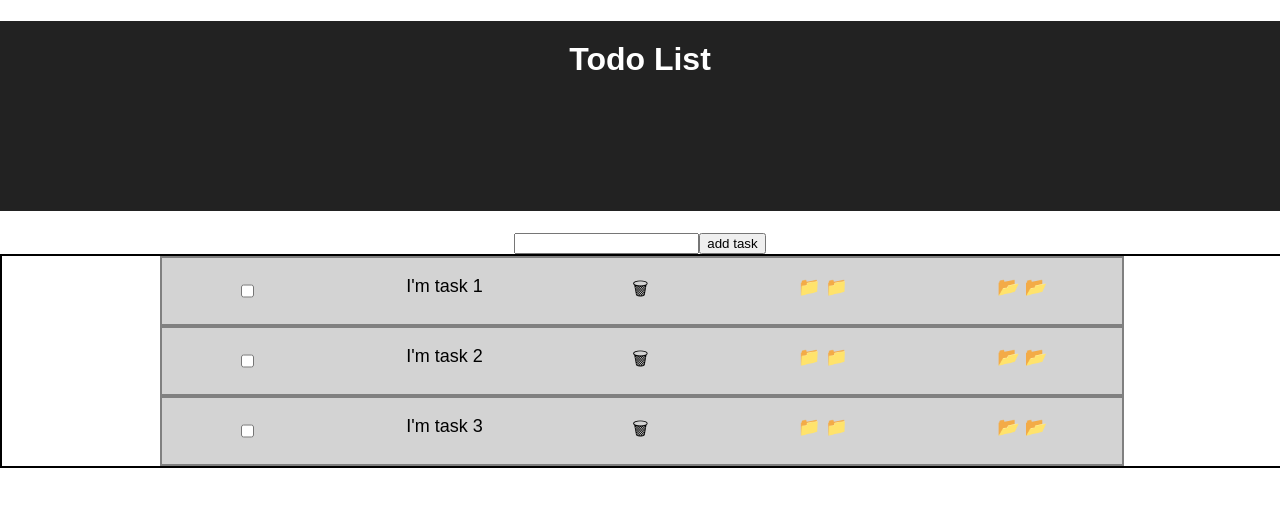
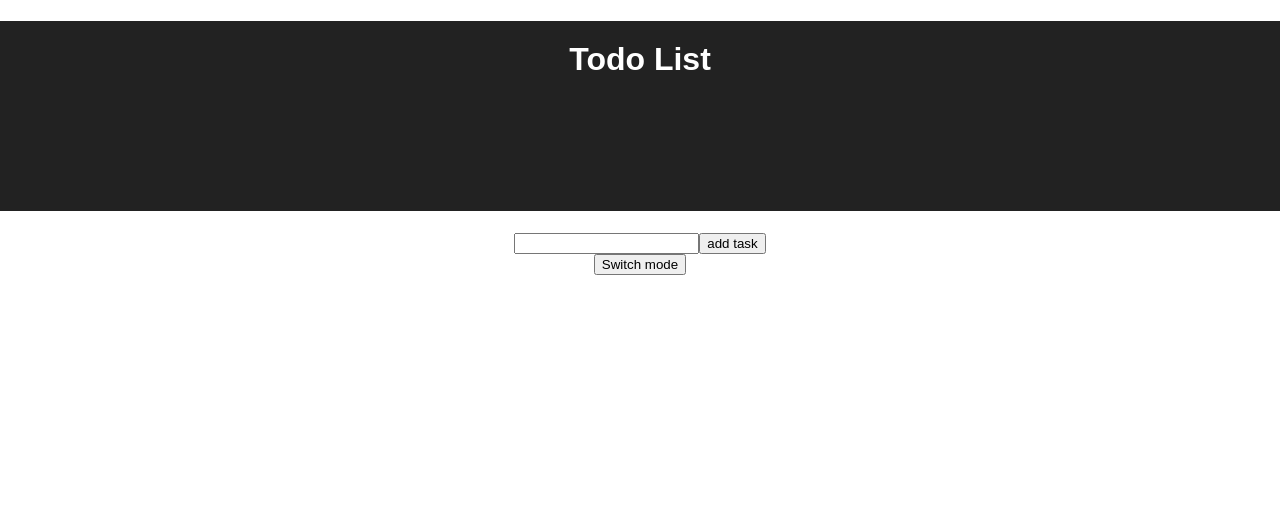
Before and after one commit to damien-rembert/todo_react, a React (Create React App) app: page / in a window 1280 px wide. Shown: the top 506 px of the page. Built offline with nearby package versions, Linux system fonts and the light colour scheme.

Commit message:
added archive and edit functions

```diff
--- a/src/Todo.css
+++ b/src/Todo.css
@@ -43,9 +43,9 @@ div.list {
   width: 100%;
   display: flex;
   flex-direction: column;
-  border-style: solid;
+  /* border-style: solid;
   border-color: black;
-  border-width: 2px;
+  border-width: 2px; */
   align-items: center;
 }
 
--- a/src/Todo.js
+++ b/src/Todo.js
@@ -4,6 +4,8 @@ import './Todo.css';
 
 
 // TODO
+// make the meaning of "switch mode" obvious
+// add text on hover for buttons
 // CSS if a task is very long the text should wrap
 // CSS checkbox and buttons should be sitting in squares and stay at the end of their side
 // grey out add task button when text field empty
@@ -22,21 +24,21 @@ import './Todo.css';
 
 
 
-
-
-
-
-
-
-
 let Tasks = () => {
 
     // task object? status: bool, content: string,
-    let task1 = {done: false, content: "I'm task 1"};
-    let task2 = {done: false, content: "I'm task 2"};
-    let task3 = {done: false, content: "I'm task 3"};
+    // let task1 = {done: false, content: "I'm task 1"};
+    // let task2 = {done: false, content: "I'm task 2"};
+    // let task3 = {done: false, content: "I'm task 3"};
+    // let atask1 = {done: false, content: "I'm atask 1"};
+    // let atask2 = {done: false, content: "I'm atask 2"};
+    // let atask3 = {done: false, content: "I'm taask 3"};
+    // const [taskList, setTaskList] = useState([task1, task2, task3]);
+    // const [archiveList, setArchiveList] = useState([atask1, atask2, atask3]);
 
-    const [taskList, setTaskList] = useState([task1, task2, task3]);
+
+    const [taskList, setTaskList] = useState([]);
+    const [archiveList, setArchiveList] = useState([]);
     const [inputText, setInputText] = useState("");
 
 
@@ -45,8 +47,8 @@ let Tasks = () => {
         setInputText(event.target.value);
     }
 
-    const markDone = (index) => {
-        console.log("click");
+    const tickHandler = (index) => {
+        // console.log("click");
         // see checked https://www.w3schools.com/html/html_form_input_types.asp
         // and https://www.w3schools.com/html/html_form_attributes.asp
         let storedTasks = [...taskList];
@@ -87,6 +89,28 @@ let Tasks = () => {
         }
     }
 
+    const archiveHandler = (index) => {
+        let storedTasks = [...taskList];
+        let storedTask = storedTasks.splice(index, 1);
+        setTaskList(storedTasks);
+        let storedArchive = [...archiveList];
+        storedArchive.push(storedTask);
+        setArchiveList(storedArchive);
+    }
+
+    const editHandler = (index) => {
+        let storedTasks = [...taskList];
+        setInputText(storedTasks.splice(index, 1)[0].content);
+        setTaskList(storedTasks);
+    }
+    const switchArray = (index) => {
+        let storedTasks = [...taskList];
+        let storedArchive = [...archiveList];
+        setTaskList(storedArchive);
+        setArchiveList(storedTasks);
+    }
+
+
 
 
 
@@ -101,15 +125,20 @@ let Tasks = () => {
             {taskList.map((task, index) => {
                 return (
                     <div key={index} className={task.done.toString()}>
-                        <input  className='button' type="checkbox" checked={task.done} onChange={() => markDone(index)}></input>
+                        <input  className='button' type="checkbox" checked={task.done} onChange={() => tickHandler(index)}></input>
                         <p className='task'>{task.content}</p>
                         <p className='button' onClick={() => removeHandler(index)}>&#x1F5D1;</p>
-                        <p className='button' onClick={() => removeHandler(index)}>&#128193; &#x1F4C1;</p>
-                        <p className='button' onClick={() => removeHandler(index)}>&#128194; &#x1F4C2;</p>
+                        <p className='button' onClick={() => archiveHandler(index)}>&#128193;</p>
+                        <p className='button' onClick={() => editHandler(index)}>&#128393;</p>
                     </div>
                 )
             })}
+
             </div>
+            <div>
+                <button onClick={switchArray}>Switch mode</button>
+            </div>
+
         </div>
     );
 
```
Also changed, not shown: 2 other files (tests, documents, lock files or other folders).
